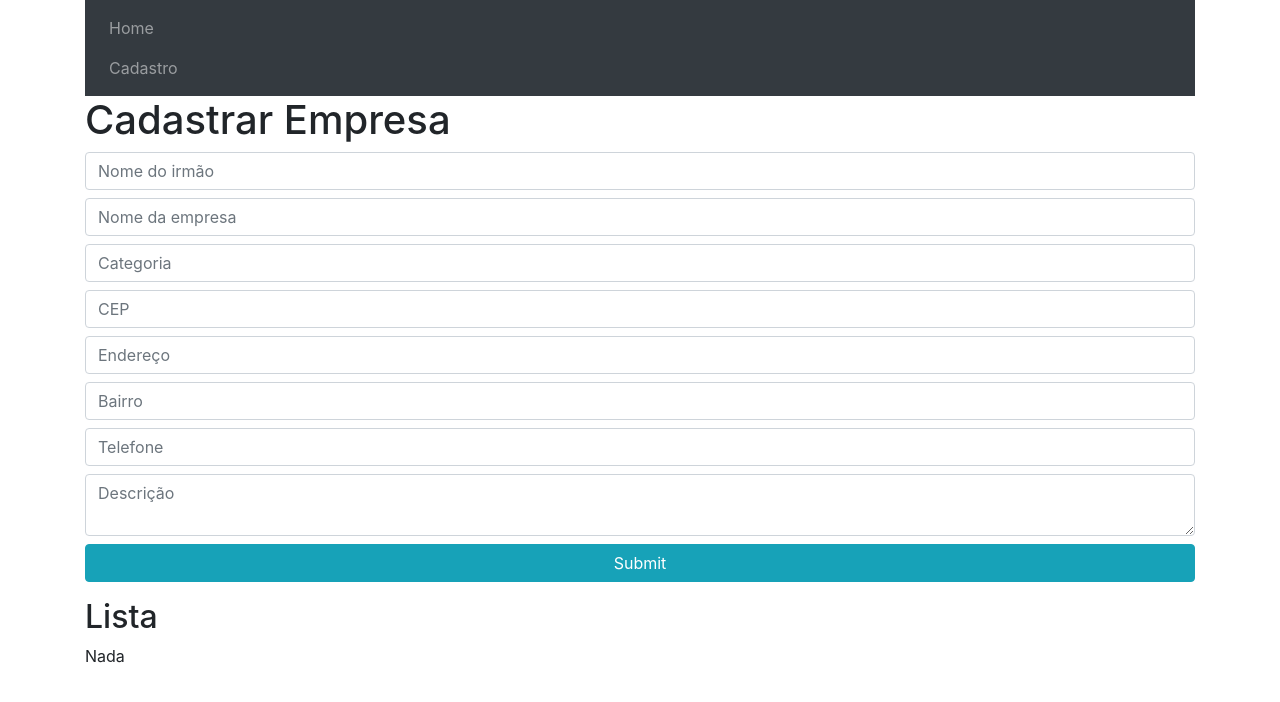
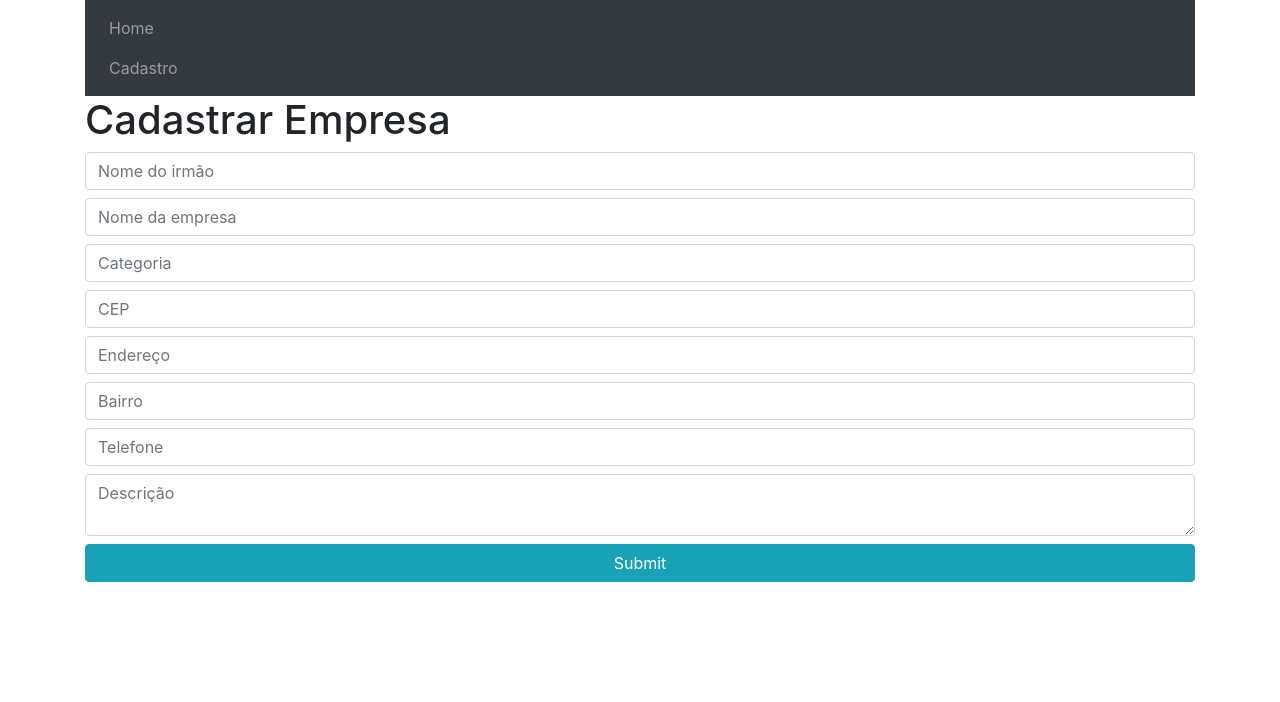
Before and after one commit to eltonsantos/divulgacao-empresas-canaa, a React (Create React App) app: page /cadastro in a window 1280 px wide. Shown: the top 702 px of the page. Built offline with nearby package versions, Linux system fonts and the light colour scheme.

Commit message:
Finish add localstorage

```diff
--- a/src/components/CadastroEmpresa/index.jsx
+++ b/src/components/CadastroEmpresa/index.jsx
@@ -7,18 +7,20 @@ const CadastroEmpresa = () => {
   const [nome, setNome] = useState('');
   const [empresa, setEmpresa] = useState('');
   const [categoria, setCategoria] = useState('');
+  const [cep, setCep] = useState('');
   const [endereco, setEndereco] = useState('');
   const [bairro, setBairro] = useState('');
-  const [cep, setCep] = useState('');
   const [telefone, setTelefone] = useState('');
   const [descricao, setDescricao] = useState('');
   const [error, setError] = useState('');
   const [lista, setLista] = useState([]);
 
+  const getLista = () => {
+    const listaStorage = JSON.parse(localStorage.getItem('lista')) || [];
+    setLista(listaStorage);
+  }
+
   useEffect(() => {
-    const getLista = () => {
-      localStorage.getItem(lista)
-    }
     getLista();
   }, []);
 
@@ -54,14 +56,13 @@ const CadastroEmpresa = () => {
       descricao
     }
 
-    setLista([...lista, novaLista]);
+    const novaListagem = [...lista, novaLista];
+    setLista(novaListagem);
 
     try {
-      const data = JSON.stringify(novaLista);
-
+      const data = JSON.stringify(novaListagem);
       localStorage.setItem('lista', data);
-
-      console.log('Cadastrado');
+      console.log('Cadastrado com sucesso');
 
       setNome('');
       setEmpresa('');
@@ -156,26 +157,8 @@ const CadastroEmpresa = () => {
           </div>
         )
         :
-        (
-          <span></span>
-        )
+        (<span />)
       }
-
-
-      <div>
-        <h2>Lista</h2>
-        <ul>
-          {
-            lista.length !== 0 ? (
-              lista.map(i => (
-                <li key={i.id}>{i.nome}</li>
-              ))
-            ) : (<span>Nada</span>)
-          }
-        </ul>
-
-      </div>
-
     </div>
   );
 }
--- a/src/components/ListaEmpresas/index.jsx
+++ b/src/components/ListaEmpresas/index.jsx
@@ -4,10 +4,12 @@ const ListaEmpresas = () => {
 
   const [lista, setLista] = useState([]);
 
+  const getLista = () => {
+    const listaStorage = JSON.parse(localStorage.getItem('lista')) || [];
+    setLista(listaStorage);
+  }
+
   useEffect(() => {
-    const getLista = () => {
-      localStorage.getItem('lista')
-    }
     getLista();
   }, []);
 
@@ -21,7 +23,7 @@ const ListaEmpresas = () => {
               lista.length !== 0 ?
               (
                 lista.map(l => (
-                  <li className="list-group-item">
+                  <li key={l.id} className="list-group-item">
                     { l.nome }
                     <button className="btn btn-info float-right">Detalhes</button>
                   </li>
```
